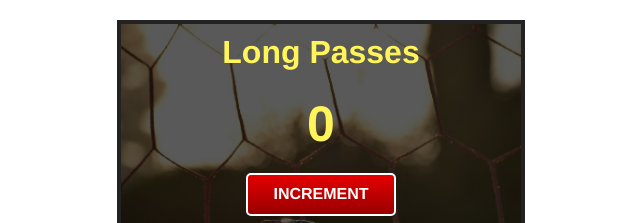
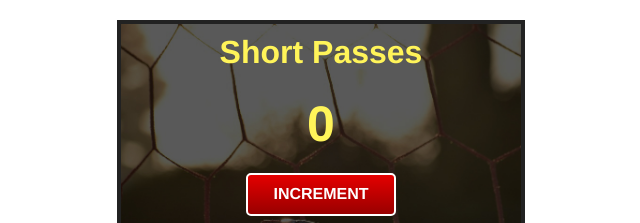
Before and after one commit to NelsonLira/consecutive_passes_2, a plain HTML site: page index.html in a window 1280 px wide. Shown: the top 223 px of the page, 319-959 px from the left. Drawn offline with nearby package versions, Linux system fonts and the light colour scheme.

Commit message:
short passes pudate

```diff
--- a/index.html
+++ b/index.html
@@ -4,7 +4,7 @@
     </head>
     <body>
         <div id="container">
-        <h1>Long Passes</h1>
+        <h1>Short Passes</h1>
         <h2 id="count-el">0</h2>
         <button id="increment-btn" onclick="increment()">INCREMENT</button>
         <button id="save-btn" onclick="save()">SAVE</button>
```
